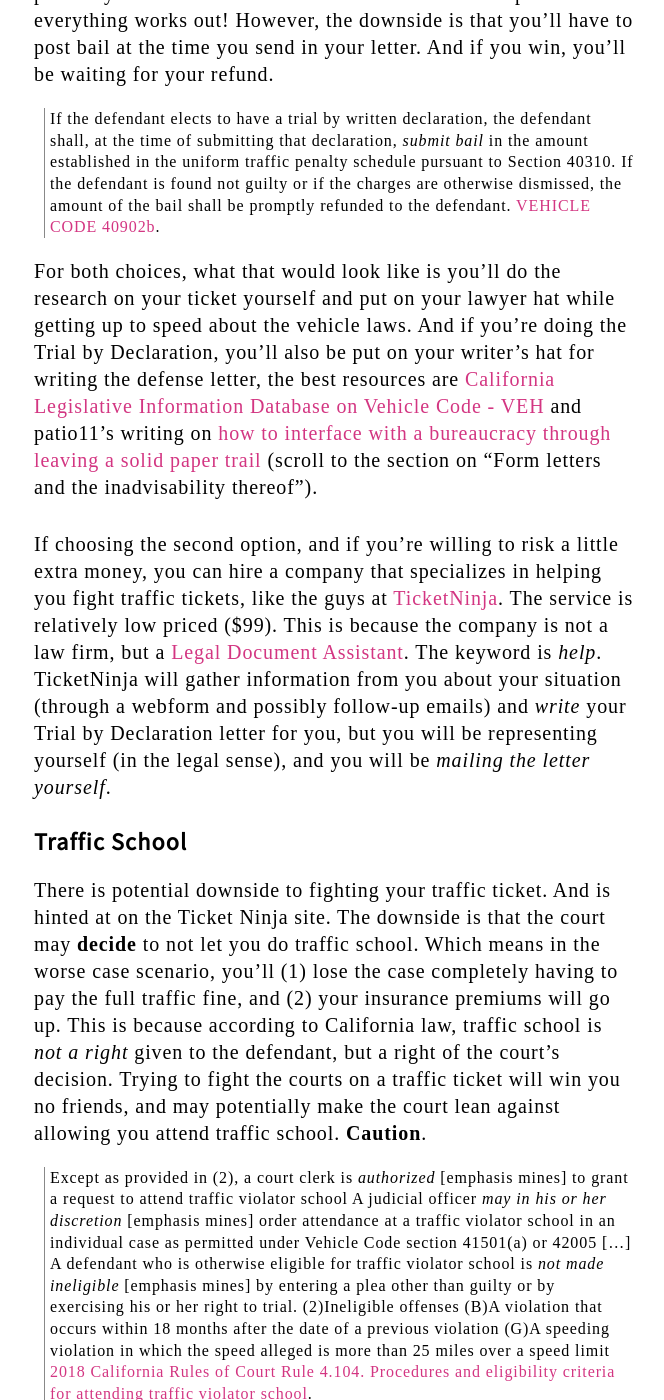
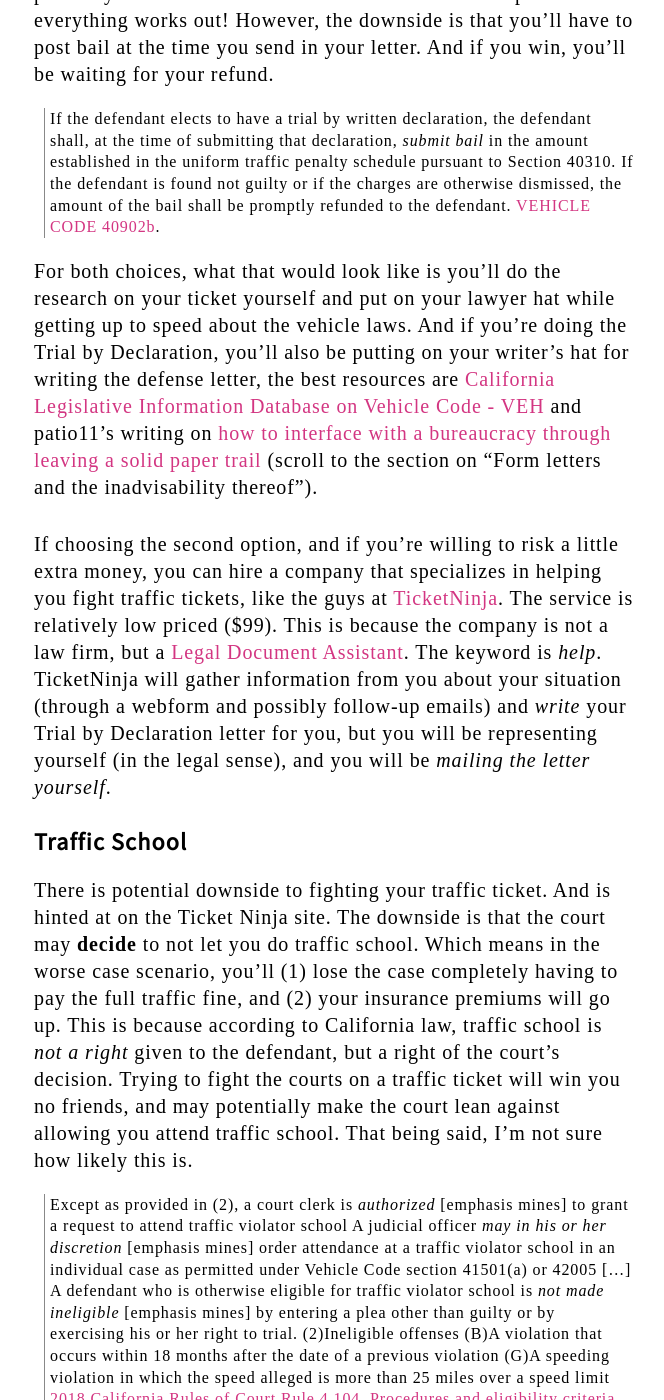
Before and after one commit to dangduc/dangduc.github.com, a Jekyll site: the page built from random/traffic.md, in a window 1280 px wide and 1400 px high, scrolled down 1644 px. Shown: the whole window, without its empty margins (306-970 px from the left). Built offline with Jekyll 4.4.1, drawn with Linux system fonts in a browser that asks for light colours; Markdown is read by kramdown in place of the engine named in the settings.

Commit message:
Update traffic.md

```diff
--- a/random/traffic.md
+++ b/random/traffic.md
@@ -31,13 +31,13 @@
 
 > If the defendant elects to have a trial by written declaration, the defendant shall, at the time of submitting that declaration, *submit bail* in the amount established in the uniform traffic penalty schedule pursuant to Section 40310. If the defendant is found not guilty or if the charges are otherwise dismissed, the amount of the bail shall be promptly refunded to the defendant. [VEHICLE CODE 40902b](http://leginfo.legislature.ca.gov/faces/codes_displaySection.xhtml?sectionNum=40902.&lawCode=VEH).
 
-For both choices, what that would look like is you'll do the research on your ticket yourself and put on your lawyer hat while getting up to speed about the vehicle laws. And if you're doing the Trial by Declaration, you'll also be put on your writer's hat for writing the defense letter, the best resources are [California Legislative Information Database on Vehicle Code - VEH](http://leginfo.legislature.ca.gov/faces/codesTOCSelected.xhtml?tocCode=VEH&tocTitle=+Vehicle+Code+-+VEH) and patio11's writing on [how to interface with a bureaucracy through leaving a solid paper trail](https://www.kalzumeus.com/2017/09/09/identity-theft-credit-reports/) (scroll to the section on "Form letters and the inadvisability thereof").
+For both choices, what that would look like is you'll do the research on your ticket yourself and put on your lawyer hat while getting up to speed about the vehicle laws. And if you're doing the Trial by Declaration, you'll also be putting on your writer's hat for writing the defense letter, the best resources are [California Legislative Information Database on Vehicle Code - VEH](http://leginfo.legislature.ca.gov/faces/codesTOCSelected.xhtml?tocCode=VEH&tocTitle=+Vehicle+Code+-+VEH) and patio11's writing on [how to interface with a bureaucracy through leaving a solid paper trail](https://www.kalzumeus.com/2017/09/09/identity-theft-credit-reports/) (scroll to the section on "Form letters and the inadvisability thereof").
 
-If choosing the second option, and if you're willing to risk a little extra money, you can hire a company that specializes in helping you fight traffic tickets, like the guys at [TicketNinja](ticketninjaca.com). The service is relatively low priced ($99). This is because the company is not a law firm, but a [Legal Document Assistant](http://www.calda.org/what-is-a-legal-document-assistant-lda-). The keyword is *help*. TicketNinja will gather information from you about your situation (through a webform and possibly follow-up emails) and *write* your Trial by Declaration letter for you, but you will be representing yourself (in the legal sense), and you will be *mailing the letter yourself*.
+If choosing the second option, and if you're willing to risk a little extra money, you can hire a company that specializes in helping you fight traffic tickets, like the guys at [TicketNinja](http://ticketninjaca.com). The service is relatively low priced ($99). This is because the company is not a law firm, but a [Legal Document Assistant](http://www.calda.org/what-is-a-legal-document-assistant-lda-). The keyword is *help*. TicketNinja will gather information from you about your situation (through a webform and possibly follow-up emails) and *write* your Trial by Declaration letter for you, but you will be representing yourself (in the legal sense), and you will be *mailing the letter yourself*.
 
 ## Traffic School
 
-There is potential downside to fighting your traffic ticket. And is hinted at on the Ticket Ninja site. The downside is that the court may **decide** to not let you do traffic school. Which means in the  worse case scenario, you'll (1) lose the case completely having to pay the full traffic fine, and (2) your insurance premiums will go up. This is because according to California law, traffic school is *not a right* given to the defendant, but a right of the court's decision. Trying to fight the courts on a traffic ticket will win you no friends, and may potentially make the court lean against allowing you attend traffic school. **Caution**.
+There is potential downside to fighting your traffic ticket. And is hinted at on the Ticket Ninja site. The downside is that the court may **decide** to not let you do traffic school. Which means in the  worse case scenario, you'll (1) lose the case completely having to pay the full traffic fine, and (2) your insurance premiums will go up. This is because according to California law, traffic school is *not a right* given to the defendant, but a right of the court's decision. Trying to fight the courts on a traffic ticket will win you no friends, and may potentially make the court lean against allowing you attend traffic school. That being said, I'm not sure how likely this is.
 
 > Except as provided in (2), a court clerk is *authorized* [emphasis mines] to grant a request to attend traffic violator school
 > A judicial officer *may in his or her discretion* [emphasis mines] order attendance at a traffic violator school in an individual case as permitted under Vehicle Code section 41501(a) or 42005 [...]
```
